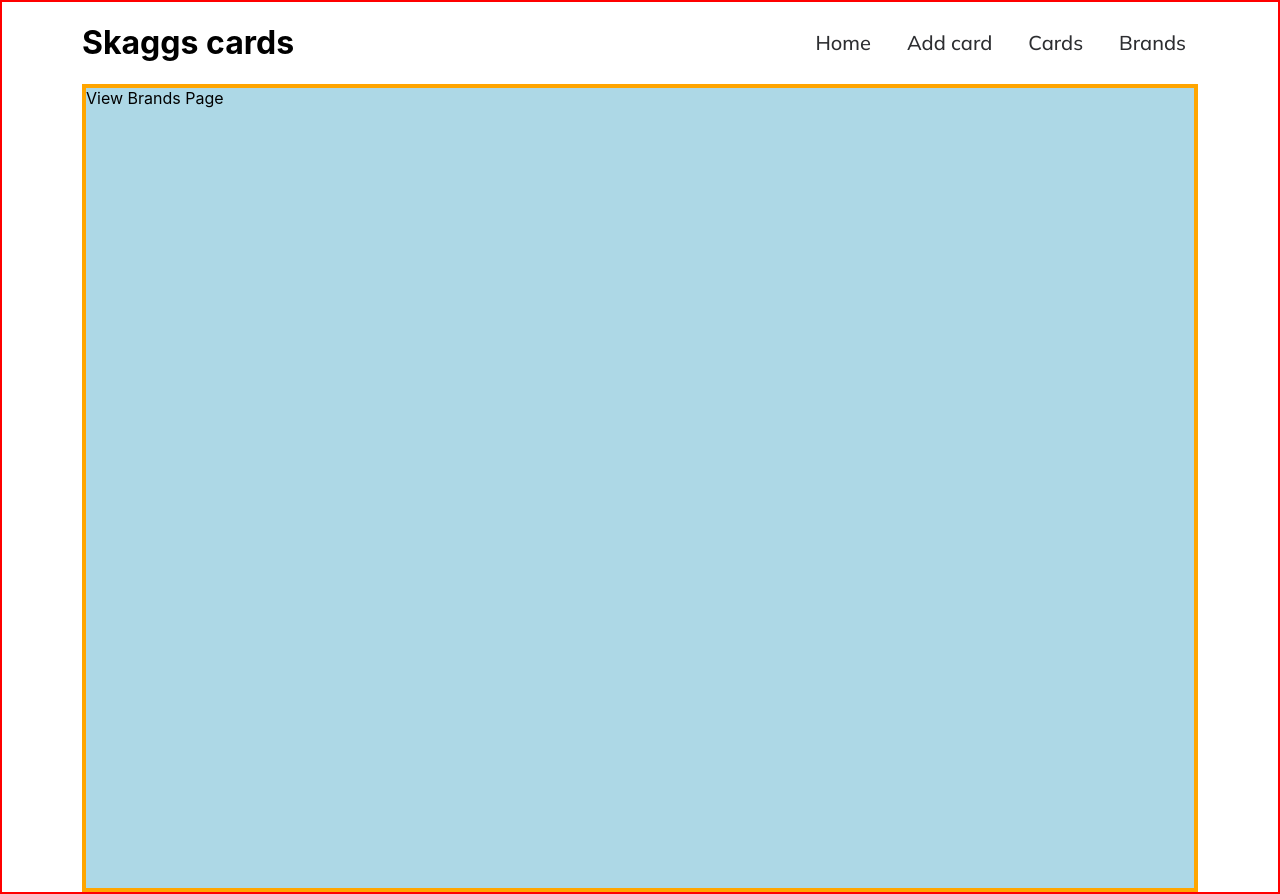
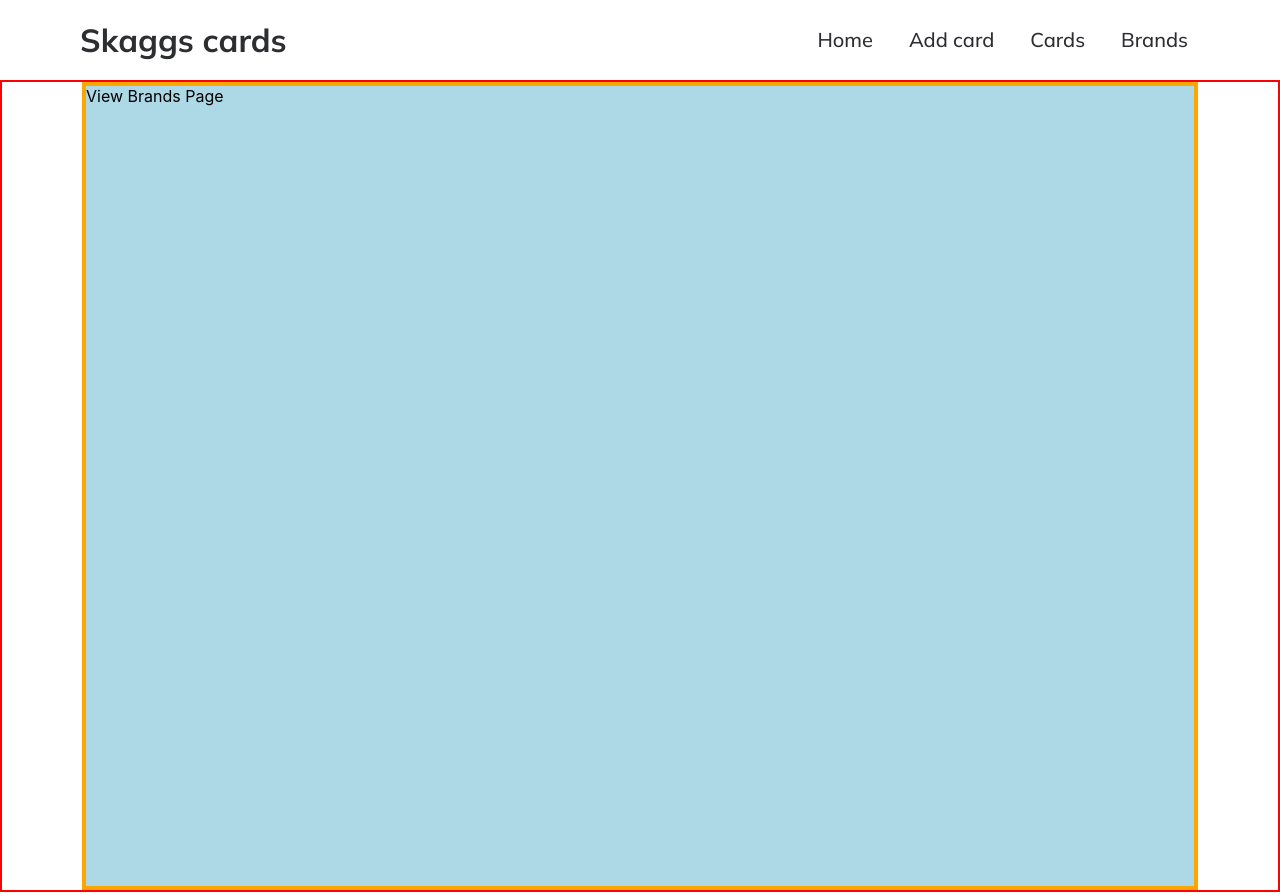
Before and after one commit to recon-designs-practice/card-list-2, a React (Create React App) app in the folder client/: page /view-brands in a window 1280 px wide. Built offline with nearby package versions, Linux system fonts and the light colour scheme.

Commit message:
nothing really

```diff
--- a/client/src/App.js
+++ b/client/src/App.js
@@ -7,8 +7,6 @@ import {
   ViewCardsPage,
   ViewBrandsPage
 } from './pages'
-import { Header } from './components/header'
-import HeaderNav from './components/header/HeaderNav'
 
 const AppContainer = styled.div`
   display: grid;
@@ -25,19 +23,9 @@ const Main = styled.main`
   background: lightblue;
 `
 
-const linksArr = [
-  {text: 'Home', path: '/'},
-  {text: 'Add card', path: '/add-card'},
-  {text: 'Cards', path: '/view-cards'},
-  {text: 'Brands', path: '/view-brands'}
-]
-
 function App() {
   return (
     <AppContainer>
-      <Header title={'Skaggs cards'}>
-        <HeaderNav links={linksArr} />
-      </Header>
       <Main>
         <Routes>
           <Route path="/" element={<HomePage />} />
--- a/client/src/components/header/Header.js
+++ b/client/src/components/header/Header.js
@@ -4,7 +4,7 @@ import PropTypes from 'prop-types'
 import { Heading1 } from '../../theme/type'
 
 const StyledHeader = styled.header`
-  padding: 0px 80px 0px 80px;
+  padding: 20px 80px 20px 80px;
   grid-column: 1 / 15;
   display: flex;
   justify-content: space-between;
--- a/client/src/components/header/HeaderNav.js
+++ b/client/src/components/header/HeaderNav.js
@@ -1,10 +1,9 @@
 import React from 'react'
 import styled from 'styled-components'
+import { Link } from 'react-router-dom'
 
 const Nav = styled.nav`
-  // padding: 0px;
-  // margin: 0px;
-  // border: 1px solid orange;
+
 `
 
 const NavList = styled.ul`
@@ -13,19 +12,21 @@ const NavList = styled.ul`
   display: flex;
   gap: 12px;
   list-style-type: none;
-  // background: lightgray;
 `
 
 const NavListItem = styled.li`
   padding: 4px 12px 4px 12px;
-  font-family: 'Mulish';
-  font-style: normal;
-  font-weight: 500;
-  font-size: 20px;
-  line-height: 24px;
-  color: #2D2E31;
   border-radius: 2px;
-  // border: 1px dashed green;
+
+  & > a {
+    font-family: 'Mulish';
+    font-style: normal;
+    font-weight: 500;
+    font-size: 20px;
+    line-height: 24px;
+    color: #2D2E31;
+    text-decoration: none;
+  }
 
   &:hover {
     cursor: pointer;
@@ -39,7 +40,7 @@ export default function HeaderNav(props) {
   return (
     <Nav>
       <NavList>
-        {links.map((link, idx) => <NavListItem key={idx}>{link.text}</NavListItem>)}
+        {links.map((link, idx) => <NavListItem key={idx}><Link to={link.path}>{link.text}</Link></NavListItem>)}
       </NavList>
     </Nav>
   )
--- a/client/src/index.js
+++ b/client/src/index.js
@@ -3,11 +3,22 @@ import ReactDOM from 'react-dom/client';
 import { BrowserRouter as Router } from 'react-router-dom'
 import './index.css';
 import App from './App';
+import { Header } from './components/header'
+import HeaderNav from './components/header/HeaderNav';
 
 const root = ReactDOM.createRoot(document.getElementById('root'));
+const linksArr = [
+  {text: 'Home', path: '/'},
+  {text: 'Add card', path: '/add-card'},
+  {text: 'Cards', path: '/view-cards'},
+  {text: 'Brands', path: '/view-brands'}
+]
 root.render(
   <React.StrictMode>
     <Router>
+      <Header title={"Skaggs cards"}>
+        <HeaderNav links={linksArr} />
+      </Header>
       <App />
     </Router>
   </React.StrictMode>
--- a/client/src/theme/type/Heading1.js
+++ b/client/src/theme/type/Heading1.js
@@ -1,7 +1,18 @@
 import React from 'react'
+import styled from 'styled-components'
+
+const H1 = styled.h1`
+  margin: 0px;
+  font-family: 'Mulish';
+  font-style: normal;
+  font-weight: 700;
+  font-size: 32px;
+  line-height: 40px;
+  color: #2D2E31;
+`
 
 export default function Heading1({ children }) {
   return (
-    <h1>{children}</h1>
+    <H1>{children}</H1>
   )
 }
```
